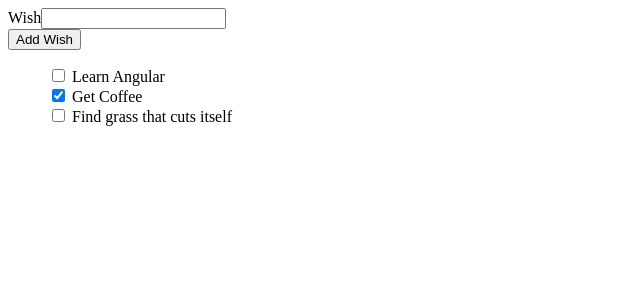
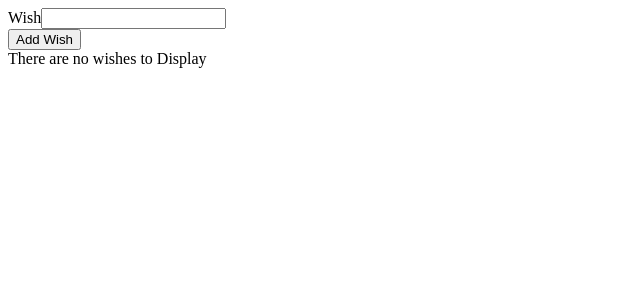
Before and after one commit to lucasbm8/AngularWishlist, an Angular app: page / in a window 1280 px wide. Shown: the top 300 px of the page, without its empty margins (0-640 px from the left). Built offline with nearby package versions, Linux system fonts and the light colour scheme.

Commit message:
Fix missing initial wish items in app.component.ts

```diff
--- a/src/app/app.component.ts
+++ b/src/app/app.component.ts
@@ -9,10 +9,6 @@ import { WishItem } from './shared/models/wishItem';
 })
 export class AppComponent {
   items : WishItem[] = [ //estou declarand items como um tipo de array de WishItem
-    new WishItem('Learn Angular'),
-    new WishItem('Get Coffee', true),
-    new WishItem('Find grass that cuts itself')
-
   ];
   title = 'wishlist';
 
```
